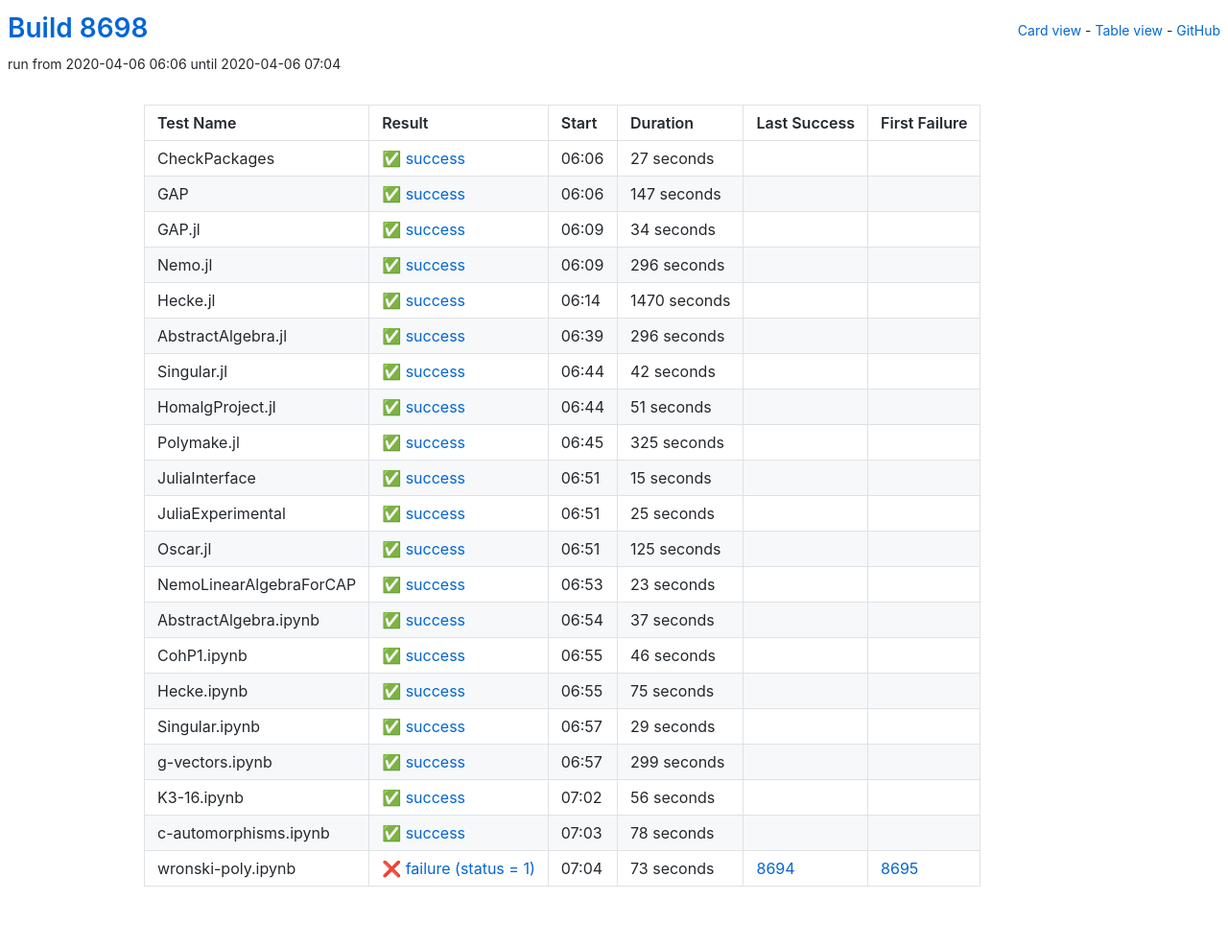
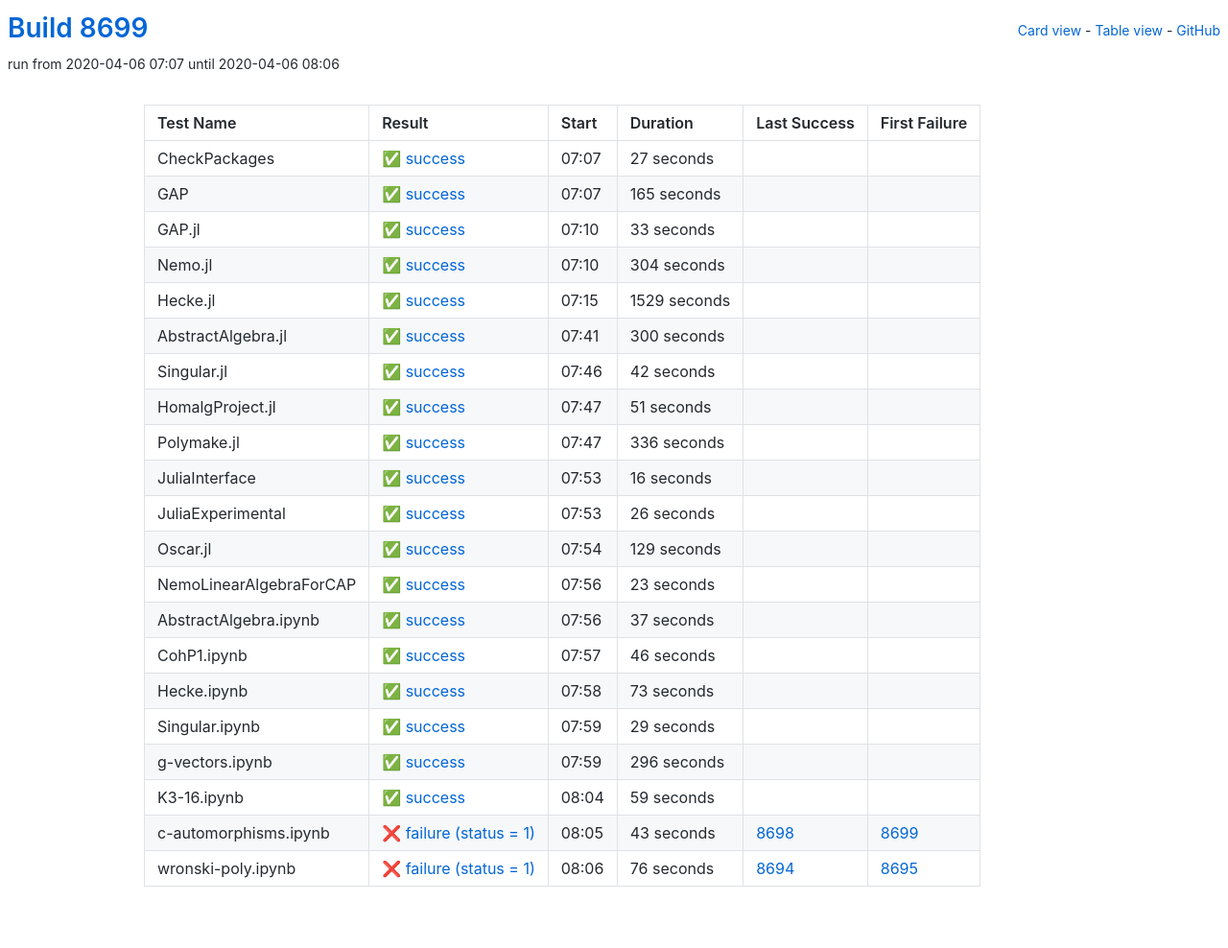
Before and after one commit to oscar-system/oscar-ci-status, a Jekyll site: the page built from table.html, in a window 1280 px wide. Shown: the whole page at 96% size. Built offline with Jekyll 4.4.1, drawn with Linux system fonts in a browser that asks for light colours.

Commit message:
Build 8699

```diff
--- a/_data/ci.yml
+++ b/_data/ci.yml
@@ -1,5 +1,5 @@
-build: 8698
-build_url: https://oscarci.mathematik.uni-kl.de/job/oscar/8698/
+build: 8699
+build_url: https://oscarci.mathematik.uni-kl.de/job/oscar/8699/
 job: oscar
 tests:
 - duration: 27
@@ -8,31 +8,185 @@
   first_failure_url: null
   last_success: false
   last_success_url: null
-  log: https://oscarci.mathematik.uni-kl.de/job/oscar/8698/artifact/logs/build-8698/CheckPackages.log
+  log: https://oscarci.mathematik.uni-kl.de/job/oscar/8699/artifact/logs/build-8699/CheckPackages.log
   name: CheckPackages
-  start: 2020-04-06 06:06
+  start: 2020-04-06 07:07
   status: success
   success: true
-- duration: 147
+- duration: 165
   exitcode: 0
   first_failure: false
   first_failure_url: null
   last_success: false
   last_success_url: null
-  log: https://oscarci.mathematik.uni-kl.de/job/oscar/8698/artifact/logs/build-8698/GAP.log
+  log: https://oscarci.mathematik.uni-kl.de/job/oscar/8699/artifact/logs/build-8699/GAP.log
   name: GAP
-  start: 2020-04-06 06:06
+  start: 2020-04-06 07:07
   status: success
   success: true
-- duration: 34
+- duration: 33
   exitcode: 0
   first_failure: false
   first_failure_url: null
   last_success: false
   last_success_url: null
-  log: https://oscarci.mathematik.uni-kl.de/job/oscar/8698/artifact/logs/build-8698/GAP.jl.log
+  log: https://oscarci.mathematik.uni-kl.de/job/oscar/8699/artifact/logs/build-8699/GAP.jl.log
   name: GAP.jl
-  start: 2020-04-06 06:09
+  start: 2020-04-06 07:10
+  status: success
+  success: true
+- duration: 304
+  exitcode: 0
+  first_failure: false
+  first_failure_url: null
+  last_success: false
+  last_success_url: null
+  log: https://oscarci.mathematik.uni-kl.de/job/oscar/8699/artifact/logs/build-8699/Nemo.jl.log
+  name: Nemo.jl
+  start: 2020-04-06 07:10
+  status: success
+  success: true
+- duration: 1529
+  exitcode: 0
+  first_failure: false
+  first_failure_url: null
+  last_success: false
+  last_success_url: null
+  log: https://oscarci.mathematik.uni-kl.de/job/oscar/8699/artifact/logs/build-8699/Hecke.jl.log
+  name: Hecke.jl
+  start: 2020-04-06 07:15
+  status: success
+  success: true
+- duration: 300
+  exitcode: 0
+  first_failure: false
+  first_failure_url: null
+  last_success: false
+  last_success_url: null
+  log: https://oscarci.mathematik.uni-kl.de/job/oscar/8699/artifact/logs/build-8699/AbstractAlgebra.jl.log
+  name: AbstractAlgebra.jl
+  start: 2020-04-06 07:41
+  status: success
+  success: true
+- duration: 42
+  exitcode: 0
+  first_failure: false
+  first_failure_url: null
+  last_success: false
+  last_success_url: null
+  log: https://oscarci.mathematik.uni-kl.de/job/oscar/8699/artifact/logs/build-8699/Singular.jl.log
+  name: Singular.jl
+  start: 2020-04-06 07:46
+  status: success
+  success: true
+- duration: 51
+  exitcode: 0
+  first_failure: false
+  first_failure_url: null
+  last_success: false
+  last_success_url: null
+  log: https://oscarci.mathematik.uni-kl.de/job/oscar/8699/artifact/logs/build-8699/HomalgProject.jl.log
+  name: HomalgProject.jl
+  start: 2020-04-06 07:47
+  status: success
+  success: true
+- duration: 336
+  exitcode: 0
+  first_failure: false
+  first_failure_url: null
+  last_success: false
+  last_success_url: null
+  log: https://oscarci.mathematik.uni-kl.de/job/oscar/8699/artifact/logs/build-8699/Polymake.jl.log
+  name: Polymake.jl
+  start: 2020-04-06 07:47
+  status: success
+  success: true
+- duration: 16
+  exitcode: 0
+  first_failure: false
+  first_failure_url: null
+  last_success: false
+  last_success_url: null
+  log: https://oscarci.mathematik.uni-kl.de/job/oscar/8699/artifact/logs/build-8699/JuliaInterface.log
+  name: JuliaInterface
+  start: 2020-04-06 07:53
+  status: success
+  success: true
+- duration: 26
+  exitcode: 0
+  first_failure: false
+  first_failure_url: null
+  last_success: false
+  last_success_url: null
+  log: https://oscarci.mathematik.uni-kl.de/job/oscar/8699/artifact/logs/build-8699/JuliaExperimental.log
+  name: JuliaExperimental
+  start: 2020-04-06 07:53
+  status: success
+  success: true
+- duration: 129
+  exitcode: 0
+  first_failure: false
+  first_failure_url: null
+  last_success: false
+  last_success_url: null
+  log: https://oscarci.mathematik.uni-kl.de/job/oscar/8699/artifact/logs/build-8699/Oscar.jl.log
+  name: Oscar.jl
+  start: 2020-04-06 07:54
+  status: success
+  success: true
+- duration: 23
+  exitcode: 0
+  first_failure: false
+  first_failure_url: null
+  last_success: false
+  last_success_url: null
+  log: https://oscarci.mathematik.uni-kl.de/job/oscar/8699/artifact/logs/build-8699/NemoLinearAlgebraForCAP.log
+  name: NemoLinearAlgebraForCAP
+  start: 2020-04-06 07:56
+  status: success
+  success: true
+- duration: 37
+  exitcode: 0
+  first_failure: false
+  first_failure_url: null
+  last_success: false
+  last_success_url: null
+  log: https://oscarci.mathematik.uni-kl.de/job/oscar/8699/artifact/logs/build-8699/AbstractAlgebra.ipynb.log
+  name: AbstractAlgebra.ipynb
+  start: 2020-04-06 07:56
+  status: success
+  success: true
+- duration: 46
+  exitcode: 0
+  first_failure: false
+  first_failure_url: null
+  last_success: false
+  last_success_url: null
+  log: https://oscarci.mathematik.uni-kl.de/job/oscar/8699/artifact/logs/build-8699/CohP1.ipynb.log
+  name: CohP1.ipynb
+  start: 2020-04-06 07:57
+  status: success
+  success: true
+- duration: 73
+  exitcode: 0
+  first_failure: false
+  first_failure_url: null
+  last_success: false
+  last_success_url: null
+  log: https://oscarci.mathematik.uni-kl.de/job/oscar/8699/artifact/logs/build-8699/Hecke.ipynb.log
+  name: Hecke.ipynb
+  start: 2020-04-06 07:58
+  status: success
+  success: true
+- duration: 29
+  exitcode: 0
+  first_failure: false
+  first_failure_url: null
+  last_success: false
+  last_success_url: null
+  log: https://oscarci.mathematik.uni-kl.de/job/oscar/8699/artifact/logs/build-8699/Singular.ipynb.log
+  name: Singular.ipynb
+  start: 2020-04-06 07:59
   status: success
   success: true
 - duration: 296
@@ -41,195 +195,41 @@
   first_failure_url: null
   last_success: false
   last_success_url: null
-  log: https://oscarci.mathematik.uni-kl.de/job/oscar/8698/artifact/logs/build-8698/Nemo.jl.log
-  name: Nemo.jl
-  start: 2020-04-06 06:09
+  log: https://oscarci.mathematik.uni-kl.de/job/oscar/8699/artifact/logs/build-8699/g-vectors.ipynb.log
+  name: g-vectors.ipynb
+  start: 2020-04-06 07:59
   status: success
   success: true
-- duration: 1470
+- duration: 59
   exitcode: 0
   first_failure: false
   first_failure_url: null
   last_success: false
   last_success_url: null
-  log: https://oscarci.mathematik.uni-kl.de/job/oscar/8698/artifact/logs/build-8698/Hecke.jl.log
-  name: Hecke.jl
-  start: 2020-04-06 06:14
+  log: https://oscarci.mathematik.uni-kl.de/job/oscar/8699/artifact/logs/build-8699/K3-16.ipynb.log
+  name: K3-16.ipynb
+  start: 2020-04-06 08:04
   status: success
   success: true
-- duration: 296
-  exitcode: 0
-  first_failure: false
-  first_failure_url: null
-  last_success: false
-  last_success_url: null
-  log: https://oscarci.mathematik.uni-kl.de/job/oscar/8698/artifact/logs/build-8698/AbstractAlgebra.jl.log
-  name: AbstractAlgebra.jl
-  start: 2020-04-06 06:39
-  status: success
-  success: true
-- duration: 42
-  exitcode: 0
-  first_failure: false
-  first_failure_url: null
-  last_success: false
-  last_success_url: null
-  log: https://oscarci.mathematik.uni-kl.de/job/oscar/8698/artifact/logs/build-8698/Singular.jl.log
-  name: Singular.jl
-  start: 2020-04-06 06:44
-  status: success
-  success: true
-- duration: 51
-  exitcode: 0
-  first_failure: false
-  first_failure_url: null
-  last_success: false
-  last_success_url: null
-  log: https://oscarci.mathematik.uni-kl.de/job/oscar/8698/artifact/logs/build-8698/HomalgProject.jl.log
-  name: HomalgProject.jl
-  start: 2020-04-06 06:44
-  status: success
-  success: true
-- duration: 325
-  exitcode: 0
-  first_failure: false
-  first_failure_url: null
-  last_success: false
-  last_success_url: null
-  log: https://oscarci.mathematik.uni-kl.de/job/oscar/8698/artifact/logs/build-8698/Polymake.jl.log
-  name: Polymake.jl
-  start: 2020-04-06 06:45
-  status: success
-  success: true
-- duration: 15
-  exitcode: 0
-  first_failure: false
-  first_failure_url: null
-  last_success: false
-  last_success_url: null
-  log: https://oscarci.mathematik.uni-kl.de/job/oscar/8698/artifact/logs/build-8698/JuliaInterface.log
-  name: JuliaInterface
-  start: 2020-04-06 06:51
-  status: success
-  success: true
-- duration: 25
-  exitcode: 0
-  first_failure: false
-  first_failure_url: null
-  last_success: false
-  last_success_url: null
-  log: https://oscarci.mathematik.uni-kl.de/job/oscar/8698/artifact/logs/build-8698/JuliaExperimental.log
-  name: JuliaExperimental
-  start: 2020-04-06 06:51
-  status: success
-  success: true
-- duration: 125
-  exitcode: 0
-  first_failure: false
-  first_failure_url: null
-  last_success: false
-  last_success_url: null
-  log: https://oscarci.mathematik.uni-kl.de/job/oscar/8698/artifact/logs/build-8698/Oscar.jl.log
-  name: Oscar.jl
-  start: 2020-04-06 06:51
-  status: success
-  success: true
-- duration: 23
-  exitcode: 0
-  first_failure: false
-  first_failure_url: null
-  last_success: false
-  last_success_url: null
-  log: https://oscarci.mathematik.uni-kl.de/job/oscar/8698/artifact/logs/build-8698/NemoLinearAlgebraForCAP.log
-  name: NemoLinearAlgebraForCAP
-  start: 2020-04-06 06:53
-  status: success
-  success: true
-- duration: 37
-  exitcode: 0
-  first_failure: false
-  first_failure_url: null
-  last_success: false
-  last_success_url: null
-  log: https://oscarci.mathematik.uni-kl.de/job/oscar/8698/artifact/logs/build-8698/AbstractAlgebra.ipynb.log
-  name: AbstractAlgebra.ipynb
-  start: 2020-04-06 06:54
-  status: success
-  success: true
-- duration: 46
-  exitcode: 0
-  first_failure: false
-  first_failure_url: null
-  last_success: false
-  last_success_url: null
-  log: https://oscarci.mathematik.uni-kl.de/job/oscar/8698/artifact/logs/build-8698/CohP1.ipynb.log
-  name: CohP1.ipynb
-  start: 2020-04-06 06:55
-  status: success
-  success: true
-- duration: 75
-  exitcode: 0
-  first_failure: false
-  first_failure_url: null
-  last_success: false
-  last_success_url: null
-  log: https://oscarci.mathematik.uni-kl.de/job/oscar/8698/artifact/logs/build-8698/Hecke.ipynb.log
-  name: Hecke.ipynb
-  start: 2020-04-06 06:55
-  status: success
-  success: true
-- duration: 29
-  exitcode: 0
-  first_failure: false
-  first_failure_url: null
-  last_success: false
-  last_success_url: null
-  log: https://oscarci.mathematik.uni-kl.de/job/oscar/8698/artifact/logs/build-8698/Singular.ipynb.log
-  name: Singular.ipynb
-  start: 2020-04-06 06:57
-  status: success
-  success: true
-- duration: 299
-  exitcode: 0
-  first_failure: false
-  first_failure_url: null
-  last_success: false
-  last_success_url: null
-  log: https://oscarci.mathematik.uni-kl.de/job/oscar/8698/artifact/logs/build-8698/g-vectors.ipynb.log
-  name: g-vectors.ipynb
-  start: 2020-04-06 06:57
-  status: success
-  success: true
-- duration: 56
-  exitcode: 0
-  first_failure: false
-  first_failure_url: null
-  last_success: false
-  last_success_url: null
-  log: https://oscarci.mathematik.uni-kl.de/job/oscar/8698/artifact/logs/build-8698/K3-16.ipynb.log
-  name: K3-16.ipynb
-  start: 2020-04-06 07:02
-  status: success
-  success: true
-- duration: 78
-  exitcode: 0
-  first_failure: false
-  first_failure_url: null
-  last_success: false
-  last_success_url: null
-  log: https://oscarci.mathematik.uni-kl.de/job/oscar/8698/artifact/logs/build-8698/c-automorphisms.ipynb.log
+- duration: 43
+  exitcode: 1
+  first_failure: 8699
+  first_failure_url: https://oscarci.mathematik.uni-kl.de/job/oscar/8699/
+  last_success: 8698
+  last_success_url: https://oscarci.mathematik.uni-kl.de/job/oscar/8698/
+  log: https://oscarci.mathematik.uni-kl.de/job/oscar/8699/artifact/logs/build-8699/c-automorphisms.ipynb.log
   name: c-automorphisms.ipynb
-  start: 2020-04-06 07:03
-  status: success
-  success: true
-- duration: 73
+  start: 2020-04-06 08:05
+  status: failure
+  success: false
+- duration: 76
   exitcode: 1
   first_failure: 8695
   first_failure_url: https://oscarci.mathematik.uni-kl.de/job/oscar/8695/
   last_success: 8694
   last_success_url: https://oscarci.mathematik.uni-kl.de/job/oscar/8694/
-  log: https://oscarci.mathematik.uni-kl.de/job/oscar/8698/artifact/logs/build-8698/wronski-poly.ipynb.log
+  log: https://oscarci.mathematik.uni-kl.de/job/oscar/8699/artifact/logs/build-8699/wronski-poly.ipynb.log
   name: wronski-poly.ipynb
-  start: 2020-04-06 07:04
+  start: 2020-04-06 08:06
   status: failure
   success: false
```
Also changed, not shown: README.md.
